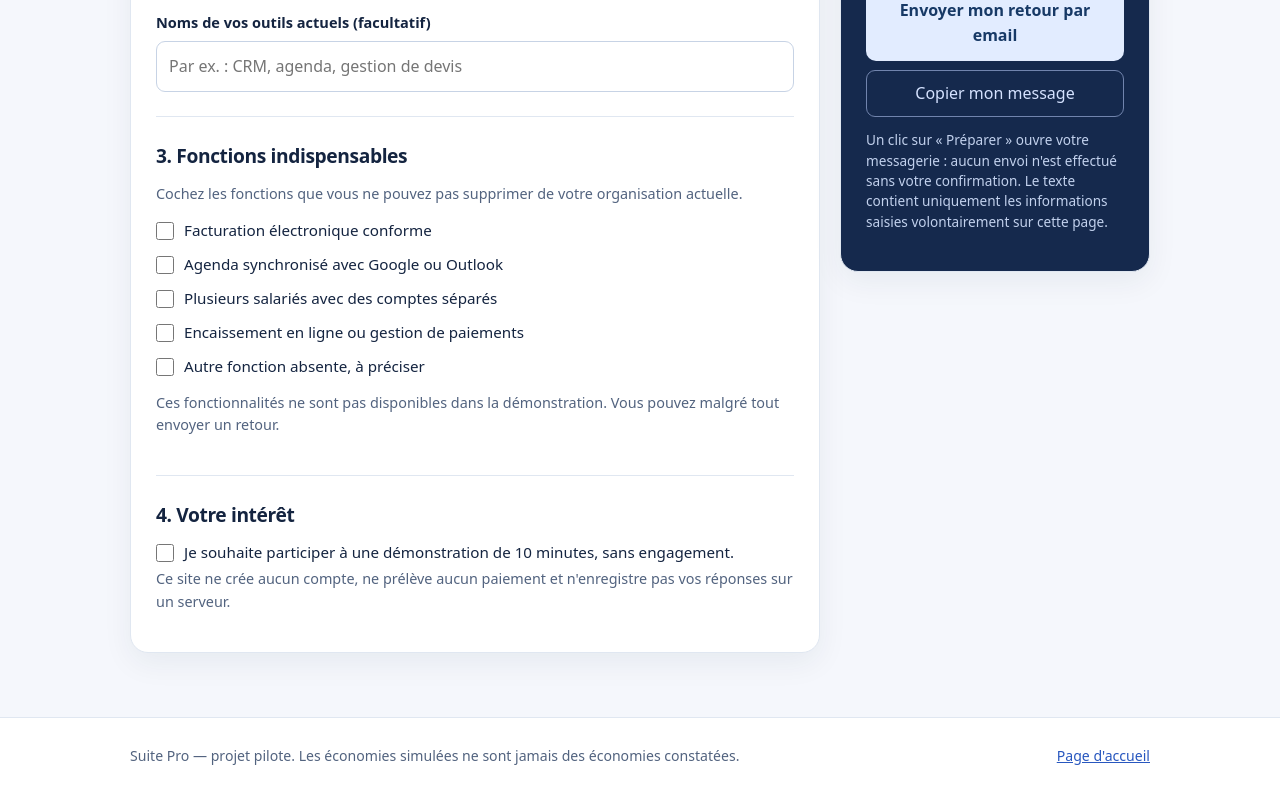
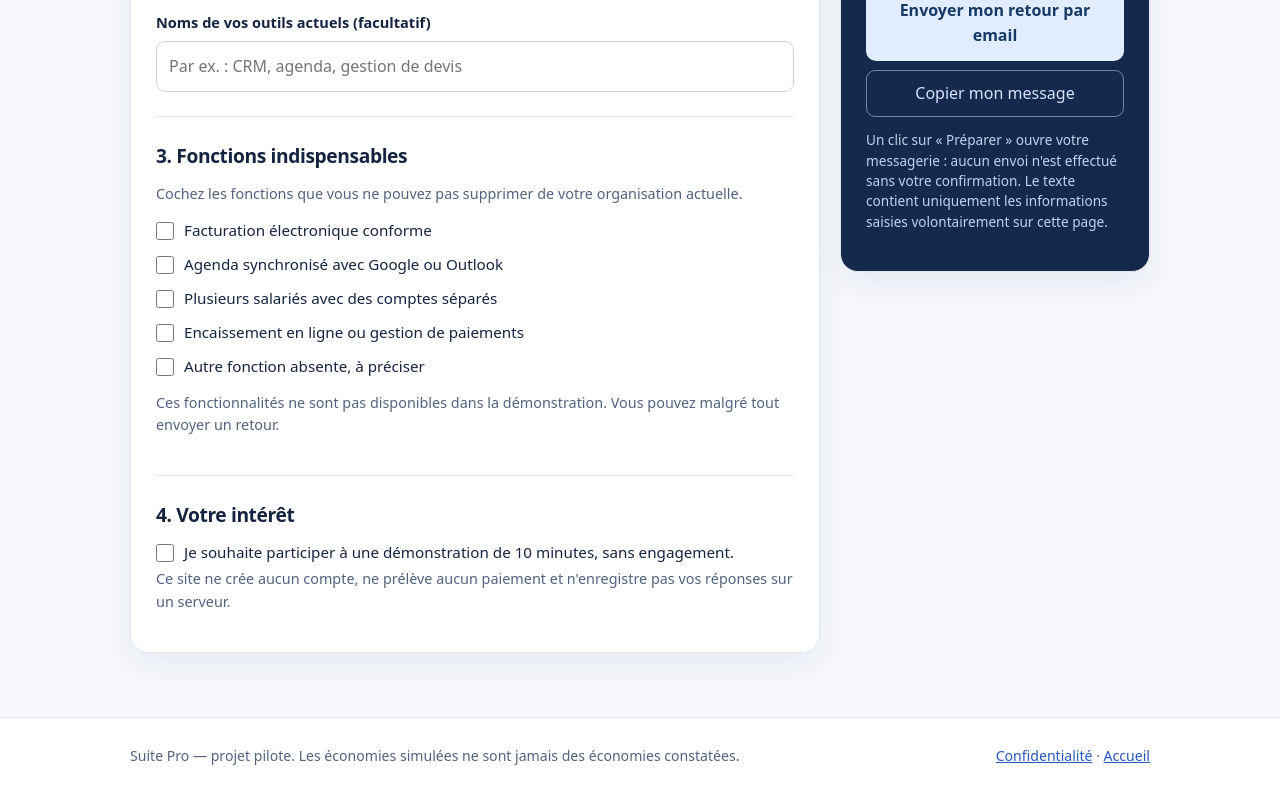
Before and after one commit to eddyfloquet69-blip/suite-pro-pilote, a plain HTML site: page pilote.html in a window 1280 px wide. Shown: the part 877-1671 px from the top of the page. Drawn offline with Linux system fonts and the light colour scheme.

Commit message:
Link pilot privacy information from pilote.html

```diff
--- a/pilote.html
+++ b/pilote.html
@@ -115,7 +115,7 @@
       </aside>
     </div>
   </main>
-  <footer><div class="wrap links"><span>Suite Pro — projet pilote. Les économies simulées ne sont jamais des économies constatées.</span><a href="./">Page d'accueil</a></div></footer>
+  <footer><div class="wrap links"><span>Suite Pro — projet pilote. Les économies simulées ne sont jamais des économies constatées.</span><span><a href="./confidentialite.html">Confidentialité</a> · <a href="./">Accueil</a></span></div></footer>
   <script>
   (() => {
     "use strict";
```
